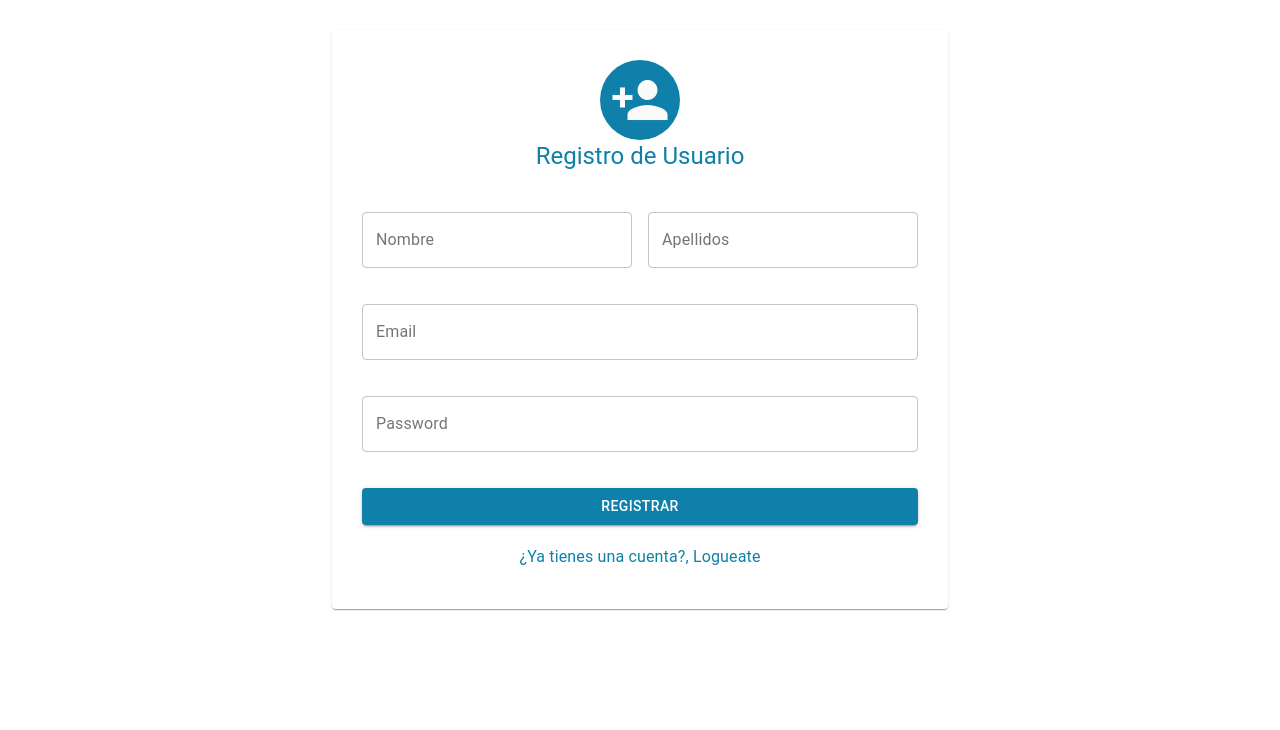
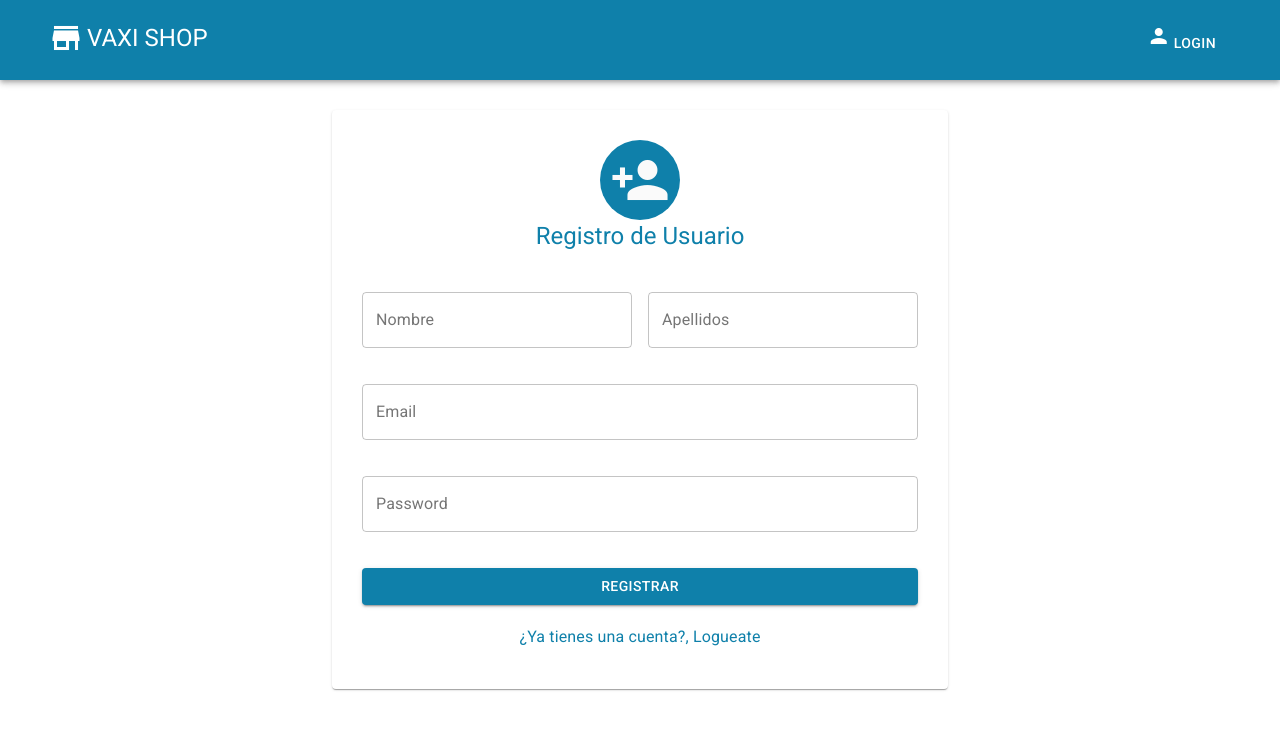
Before and after one commit to PedroAvila/proyecto-react-material-desing, a React (Create React App) app: page / in a window 1280 px wide. Shown: the top 730 px of the page. Built offline with nearby package versions, Linux system fonts and the light colour scheme.

Commit message:
Implementando barra de navegación AppBar

```diff
--- a/public/index.html
+++ b/public/index.html
@@ -16,6 +16,7 @@
     -->
     <link rel="manifest" href="%PUBLIC_URL%/manifest.json" />
     <link rel="stylesheet" href="https://fonts.googleapis.com/icon?family=Material+Icons" />
+    <link rel="stylesheet" href="https://fonts.googleapis.com/css?family=Roboto:300,400,500,700&display=swap" />
     <!--
       Notice the use of %PUBLIC_URL% in the tags above.
       It will be replaced with the URL of the `public` folder during the build.
--- a/src/App.js
+++ b/src/App.js
@@ -1,5 +1,6 @@
 import { ThemeProvider } from "@material-ui/core";
 import React from "react";
+import MenuAppBar from "./componentes/navegacion/MenuAppBar";
 import Login from "./componentes/seguridad/Login";
 import RegistrarUsuario from "./componentes/seguridad/RegistrarUsuario";
 import theme from "./theme/theme";
@@ -7,6 +8,7 @@ import theme from "./theme/theme";
 function App() {
   return (
     <ThemeProvider theme={ theme }>
+      <MenuAppBar />
       <RegistrarUsuario />
     </ThemeProvider>
   )
--- /dev/null
+++ b/src/componentes/navegacion/MenuAppBar.js
@@ -0,0 +1,34 @@
+import { AppBar, Button, Container, Icon, Link, Toolbar, Typography } from '@material-ui/core';
+import React from 'react';
+import useStyles from '../../theme/useStyles';
+
+const MenuAppBar = () => {
+    const classes = useStyles()
+
+    return (
+        <div>
+            <AppBar position="static" className={ classes.appBar }>
+                <Container>
+                    <Toolbar>
+                        <div className={ classes.grow }>
+                            <Link color="inherit" className={ classes.linkAppBarLogo } underline="none">
+                                <Icon className={ classes.mr } fontSize="large">store</Icon>
+                                <Typography variant="h5">VAXI SHOP</Typography>
+                            </Link>
+                        </div>
+                        <div>
+                            <Button color="inherit" className={ classes.linkAppBarDesktop }>
+                                <Link color="inherit" classNaame={ classes.linkAppBarDesktop } underline="none">
+                                    <Icon className={ classes.mr }>person</Icon>
+                                    LOGIN
+                                </Link>
+                            </Button>
+                        </div>
+                    </Toolbar>
+                </Container>
+            </AppBar>
+        </div>
+    )
+}
+
+export default MenuAppBar
--- a/src/theme/useStyles.js
+++ b/src/theme/useStyles.js
@@ -25,6 +25,29 @@ const useStyles = makeStyles({
     },
     link: {
         marginTop: 8
+    },
+    appBar: {
+        paddingTop: 8,
+        paddingBottom: 8
+    },
+    grow: {
+        flexGrow: 1
+    },
+    linkAppBarLogo: {
+        display: "inline-flex",
+        alignItems: "center"
+    },
+    mr: {
+        marginRight: 3
+    },
+    buttonIcon: {
+        fontSize: 14,
+        padding: 0
+    },
+    linkAppBarDesktop: {
+        display: "inline-flex",
+        alignItems: "center",
+        padding: "6px 16px"
     }
 })
 
```
